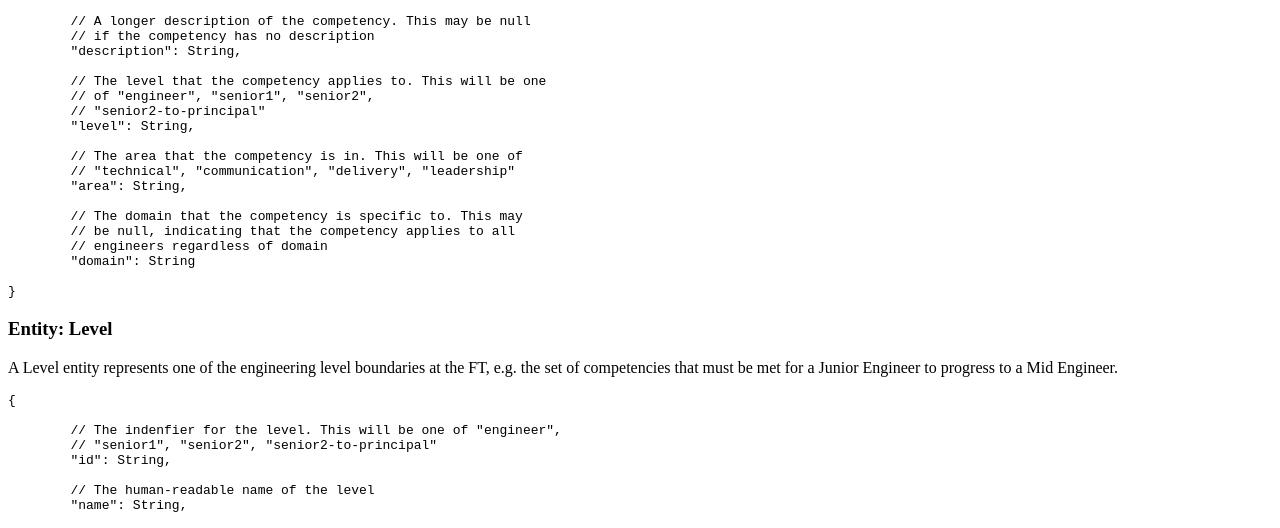
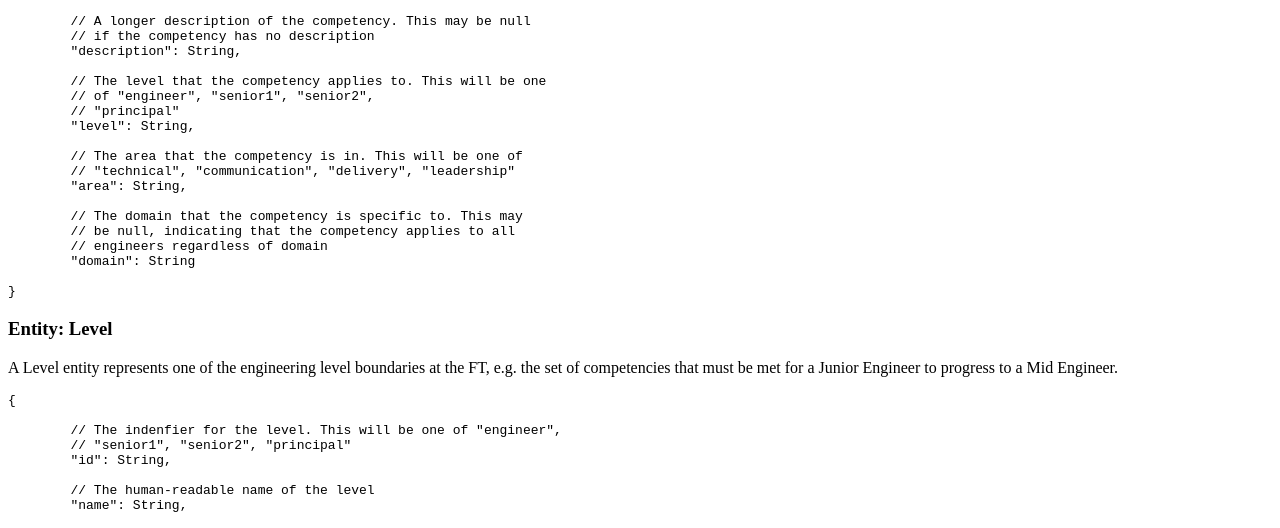
Before and after one commit to Financial-Times/engineering-progression, a Jekyll site: the page built from site/pages/docs-api.md, in a window 1280 px wide and 1400 px high. Shown: the part 720-1248 px from the top of the window. Built offline with Jekyll 4.4.1, drawn with Linux system fonts in a browser that asks for light colours; a style sheet for code colours, icons or effects is not loaded; some of the changed text lies outside the part shown.

Commit message:
rename senior2-to-principal to principal

```diff
--- a/data/levels.yml
+++ b/data/levels.yml
@@ -35,7 +35,7 @@
     understanding and willingness to help others for a particular technology or product.
 
 # Senior 2 to Principal
-- id: senior2-to-principal
+- id: principal
   name: Senior 2 to Principal
   summary: >
     TODO
--- a/site/pages/docs-api.md
+++ b/site/pages/docs-api.md
@@ -46,7 +46,7 @@ A Competency entity represents a single engineering competency, they look like t
 
 	// The level that the competency applies to. This will be one
 	// of "engineer", "senior1", "senior2",
-	// "senior2-to-principal"
+	// "principal"
 	"level": String,
 
 	// The area that the competency is in. This will be one of
@@ -67,7 +67,7 @@ A Level entity represents one of the engineering level boundaries at the FT, e.g
 <pre><code class="o-syntax-highlight--js">{
 
 	// The indenfier for the level. This will be one of "engineer",
-	// "senior1", "senior2", "senior2-to-principal"
+	// "senior1", "senior2", "principal"
 	"id": String,
 
 	// The human-readable name of the level
```
Also changed, not shown: site/pages/competencies/principal.html (added, +11 -0 lines), site/pages/competencies/senior2-to-principal.html (deleted, +0 -11 lines).
